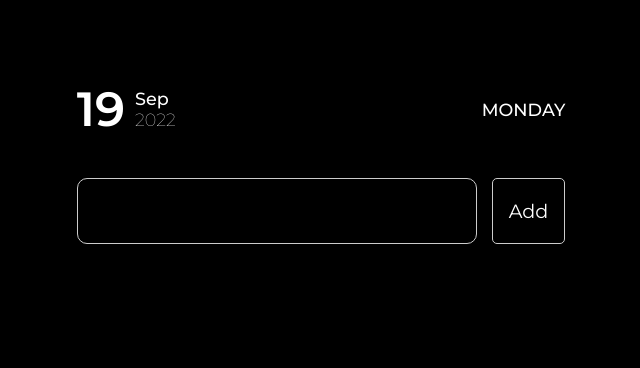
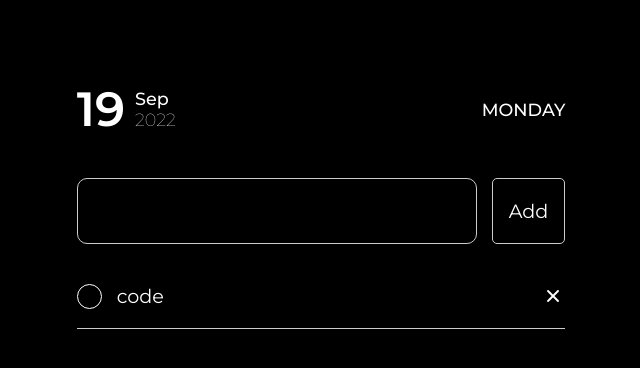
Before and after one commit to Tochukwu-Nwosu/todo-list-app, a plain HTML site: page lndex.html in a window 1280 px wide. Shown: the whole page, without its empty margins (319-959 px from the left). Drawn offline with Linux system fonts and the light colour scheme.

Commit message:
created todo list

```diff
--- a/lndex.html
+++ b/lndex.html
@@ -6,6 +6,7 @@
     <meta name="viewport" content="width=device-width, initial-scale=1.0">
     <title>TODO List</title>
     <link href="https://fonts.googleapis.com/css2?family=Montserrat:wght@100;200;300;400;500;600;700;800;900&family=Poppins:ital,wght@0,100;0,200;0,300;0,400;0,500;0,600;0,700;0,800;0,900;1,100;1,200;1,300;1,400;1,500;1,600;1,700;1,800;1,900&display=swap" rel="stylesheet">
+    <link rel="stylesheet" href="fontawesome-free-6.0.0-web/css/all.min.css">
     <link rel="stylesheet" href="style.css">
 </head>
 <body>
@@ -28,7 +29,17 @@
             <button>add</button>
         </div>
 
+        <div class="todoContainer">
+            <span class="todoList">
+                <input type="checkbox">
+                <span class="checkmark"></span>
+                <p class="todoText">code</p>
+            </span>
+            <span class="removeTodo"><i class="fa-solid fa-xmark"></i></span>
+        </div>
     </div>
+
+
 
     <script src="todo-list.js"></script>
 </body>
--- a/style.css
+++ b/style.css
@@ -83,3 +83,81 @@ body {
 .inputContainer button:active {
     transform: scale(0.9);
 }
+.todoContainer {
+    display: flex;
+    width: 100%;
+    border-bottom: 1px solid #ccc;
+    padding-bottom: 20px;
+    margin-bottom: 20px;
+    -webkit-user-select: none;
+    -moz-user-select: none;
+    -ms-user-select: none;
+    user-select: none;
+}
+.todoList {
+    display: flex;
+    position: relative;
+    width: 95%;
+    padding-left: 40px;
+    font-size: 1.2rem;
+}
+.todoList input {
+    position: absolute;
+    opacity: 0;
+    top: 0;
+    left: 0;
+    height: 100%;
+    width: 100%;
+    cursor: pointer;
+    z-index: 1;
+}
+.checkmark {
+    content: "";
+    position: absolute;
+    top: 0;
+    left: 0;
+    height: 25px;
+    width: 25px;
+    background-color: #000;
+    border: 1px solid #fff;
+    border-radius: 50%;
+}
+.todoList:hover .checkmark {
+    background-color: #111;
+}
+.todoList input:checked ~ .checkmark {
+    background-color: #fff;
+}
+.checkmark::after {
+    display: none;
+    content: "";
+    position: absolute;
+    left: 8px;
+    top: 4px;
+    width: 5px;
+    height: 10px;
+    border: solid #000;
+    border-width: 0 3px 3px 0;
+    -webkit-transform: rotate(45deg);
+    -ms-transform: rotate(45deg);
+    transform: rotate(45deg);
+}
+.todoList input:checked ~ .checkmark::after {
+    display: block;
+}
+.todoText {
+    width: 100%;
+}
+.removeTodo {
+    display: flex;
+    align-items: center;
+    justify-content: center;
+    width: 5%;
+    cursor: pointer;
+}
+.removeTodo i {
+    color: #fff;
+}
+.removeTodo i:hover {
+    color: #999;
+}
```
